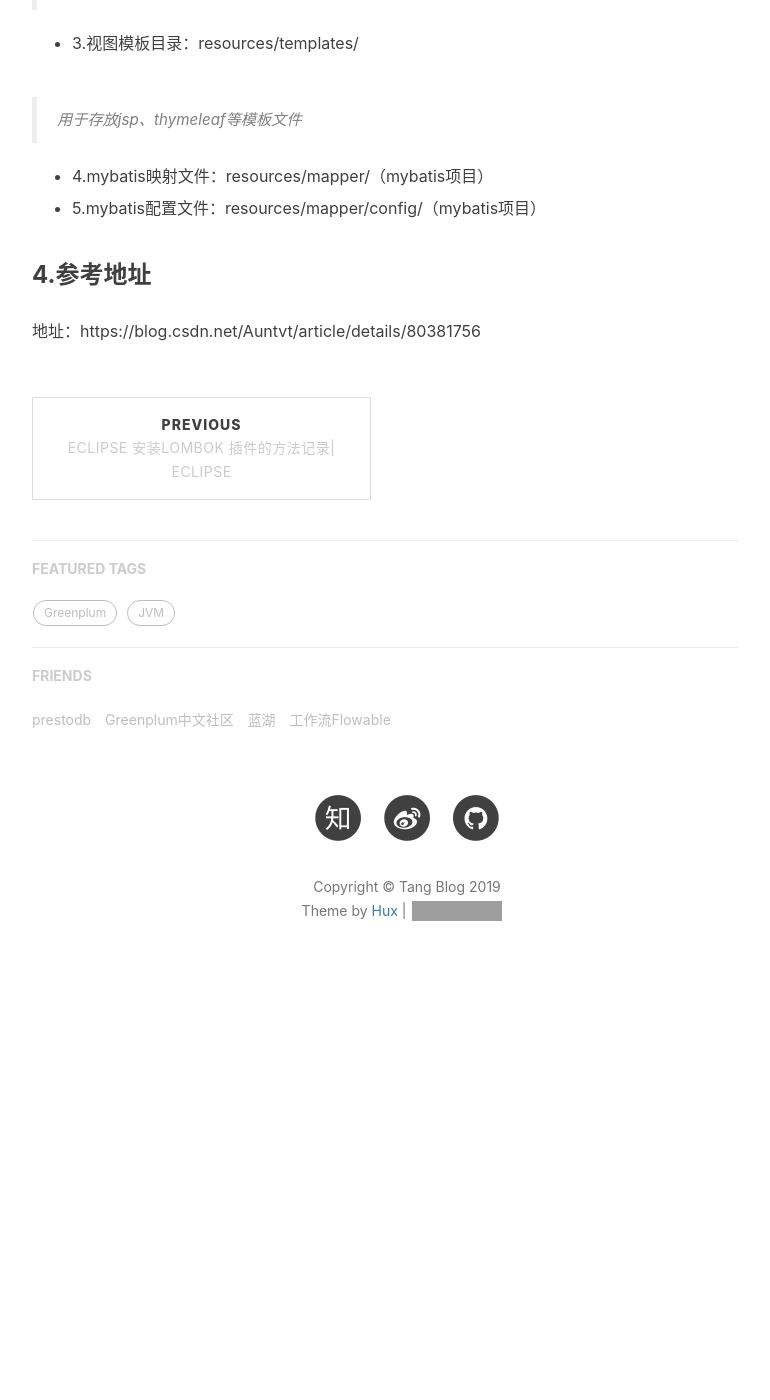
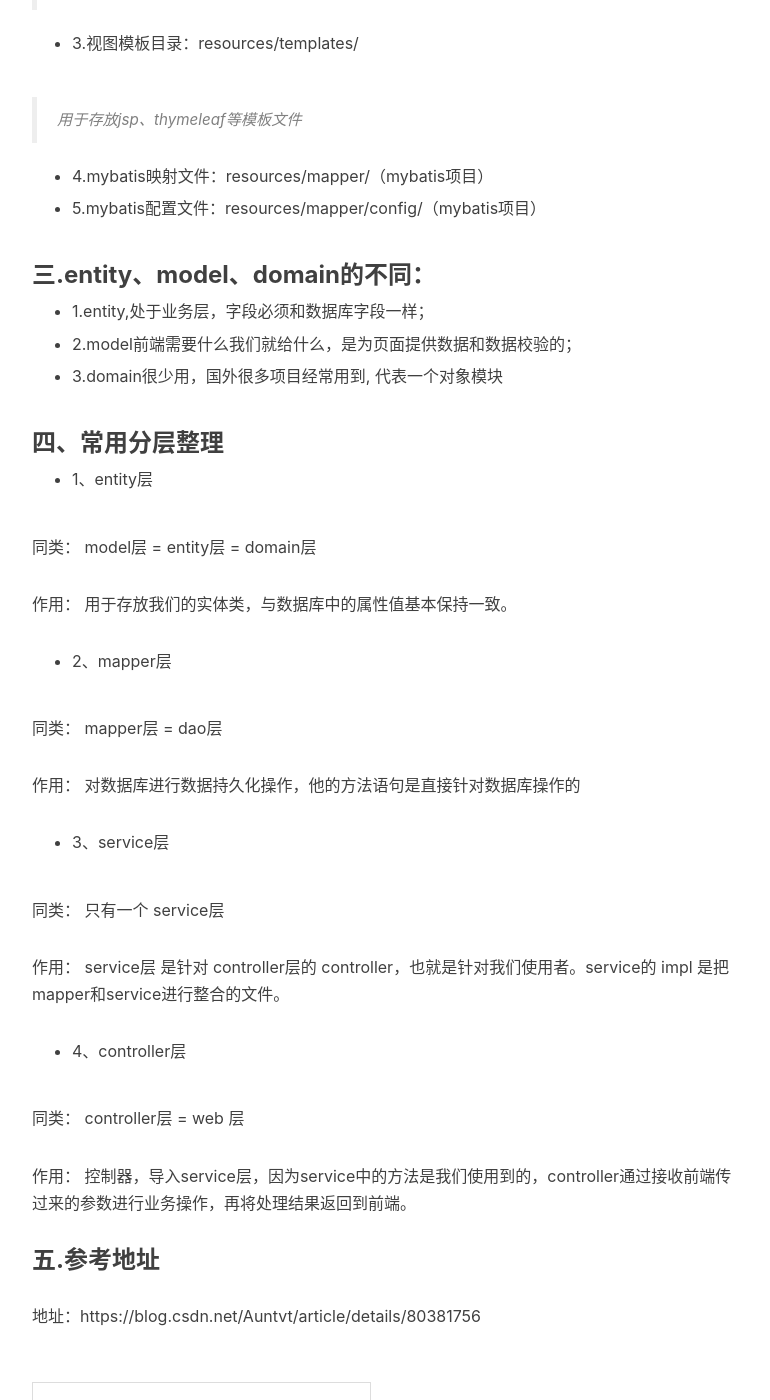
Before and after one commit to tangyibo/tangyibo.github.io, a Jekyll site: the page built from _posts/2019-12-09-spring-boot-project-directory.md, in a window 1280 px wide and 1400 px high, scrolled down 1734 px. Shown: the whole window, without its empty margins (233-1003 px from the left). Built offline with Jekyll 4.4.1, drawn with Linux system fonts in a browser that asks for light colours; nearby versions of some CDN libraries; comment, search, counter and statistics services are not loaded; before the commit the page ends 2749 px from its top, so only the background shows below that; grey boxes are pictures that could not be loaded.

Commit message:
文章更新

```diff
--- a/_posts/2019-12-09-spring-boot-project-directory.md
+++ b/_posts/2019-12-09-spring-boot-project-directory.md
@@ -61,6 +61,40 @@ tag: [SpringBoot]
 
 - 5.mybatis配置文件：resources/mapper/config/（mybatis项目）
 
-### 4.参考地址
+### 三.entity、model、domain的不同：
+
+- 1.entity,处于业务层，字段必须和数据库字段一样；
+
+- 2.model前端需要什么我们就给什么，是为页面提供数据和数据校验的；
+
+- 3.domain很少用，国外很多项目经常用到, 代表一个对象模块
+
+### 四、常用分层整理
+
+- 1、entity层
+
+同类： model层 = entity层 = domain层
+
+作用： 用于存放我们的实体类，与数据库中的属性值基本保持一致。
+
+- 2、mapper层
+
+同类： mapper层 = dao层
+
+作用： 对数据库进行数据持久化操作，他的方法语句是直接针对数据库操作的
+
+- 3、service层
+
+同类： 只有一个 service层
+
+作用： service层 是针对 controller层的 controller，也就是针对我们使用者。service的 impl 是把mapper和service进行整合的文件。
+
+- 4、controller层
+
+同类： controller层 = web 层
+
+作用： 控制器，导入service层，因为service中的方法是我们使用到的，controller通过接收前端传过来的参数进行业务操作，再将处理结果返回到前端。
+
+### 五.参考地址
 
 地址：https://blog.csdn.net/Auntvt/article/details/80381756
```
